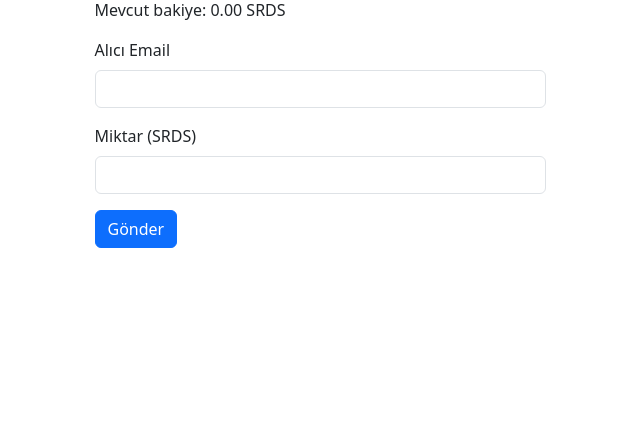
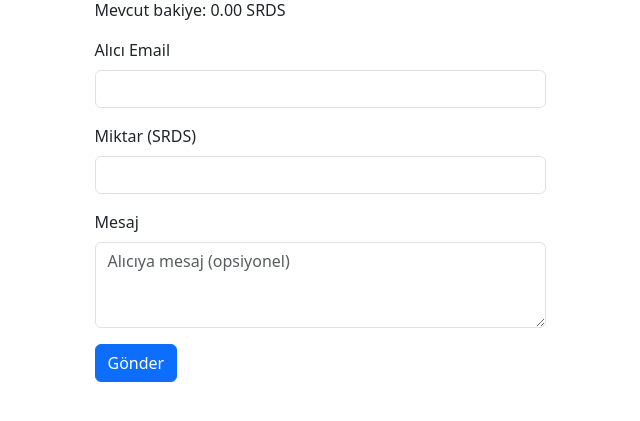
Before and after one commit to ardagencer1206/wallet, a Flask app: page /transfer in a window 1280 px wide. Shown: the part 124-545 px from the top of the page, without its empty margins (320-960 px from the left). Run offline with Flask 3, Linux system fonts and the light colour scheme; the visitor is signed in with stand-in values (Sample User, id 1).

Commit message:
Update transfer.html

```diff
--- a/templates/transfer.html
+++ b/templates/transfer.html
@@ -6,14 +6,22 @@
     <p>Mevcut bakiye: {{ "%.2f"|format(current_user.balance) }} SRDS</p>
     <form method="post" novalidate>
       {{ form.hidden_tag() }}
+
       <div class="mb-3">
         {{ form.to_email.label(class="form-label") }}
         {{ form.to_email(class="form-control") }}
       </div>
+
       <div class="mb-3">
         {{ form.amount.label(class="form-label") }}
         {{ form.amount(class="form-control") }}
       </div>
+
+      <div class="mb-3">
+        {{ form.message.label(class="form-label") }}
+        {{ form.message(class="form-control", rows="3", placeholder="Alıcıya mesaj (opsiyonel)") }}
+      </div>
+
       {{ form.submit(class="btn btn-primary") }}
     </form>
   </div>
```
